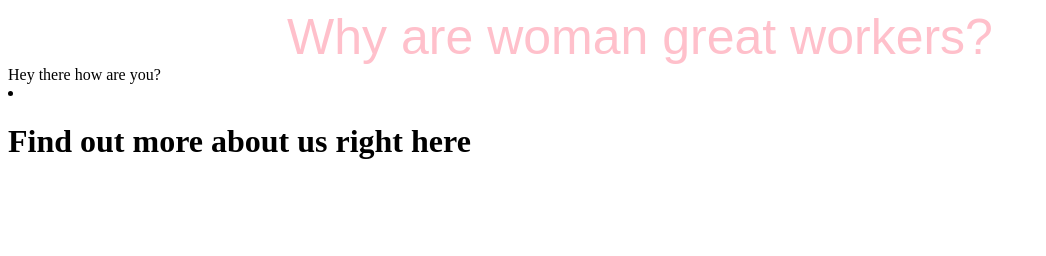
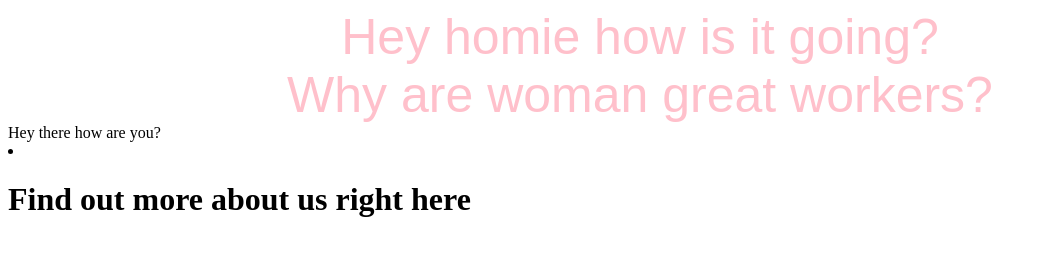
Before and after one commit to jessicamccarten/iWERK, a plain HTML site: page index.html in a window 1280 px wide. Shown: the whole page, without its empty margins (0-1046 px from the left). Drawn offline with Linux system fonts and the light colour scheme.

Commit message:
Made a change to the header

```diff
--- a/index.html
+++ b/index.html
@@ -7,7 +7,7 @@
     <link   rel = 'stylesheet'   type = 'text/css'   href = 'index.css'>
 </head>
   <body>
-    <header> </header>
+    <header>Hey homie how is it going? </header>
     <header> Why are woman great workers? </header>
     Hey there how are you?
  <li> <h1> <link rel = 'about us' type= 'text/html' href= 'about.html'> Find out more about us right here </h1> </li>
```
